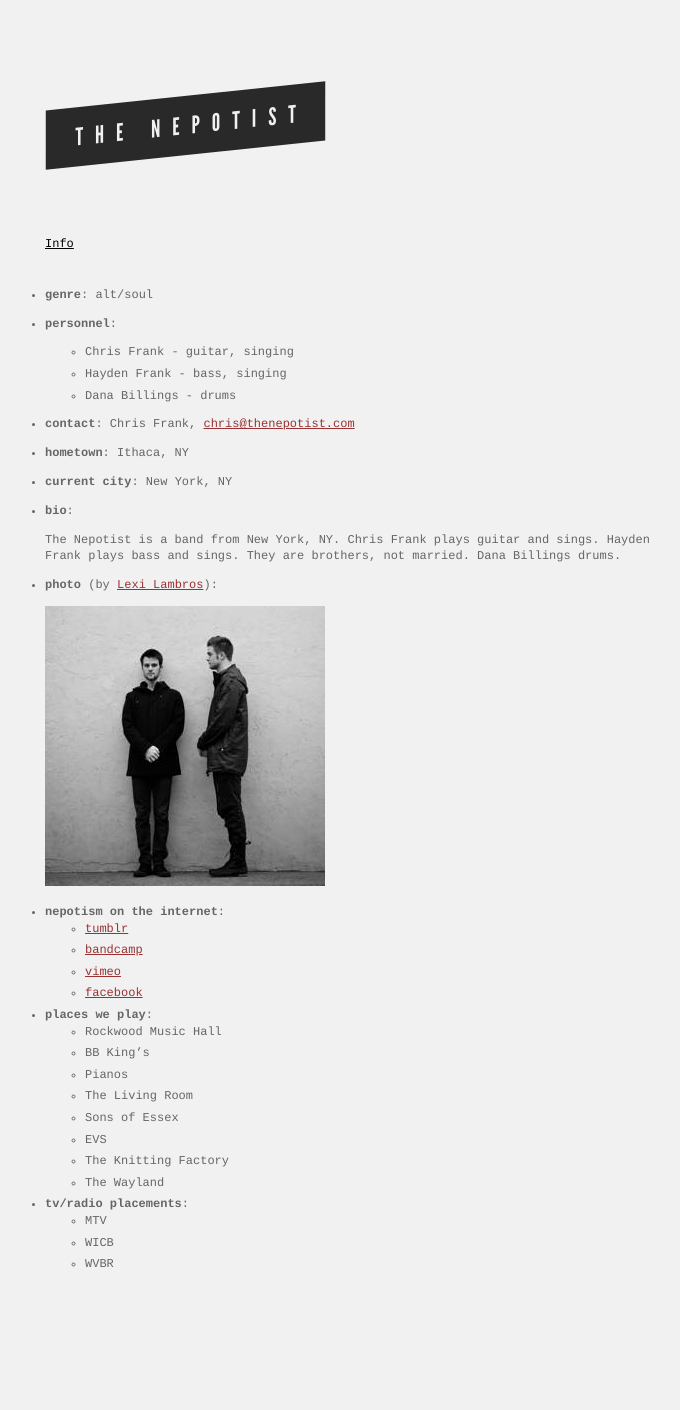
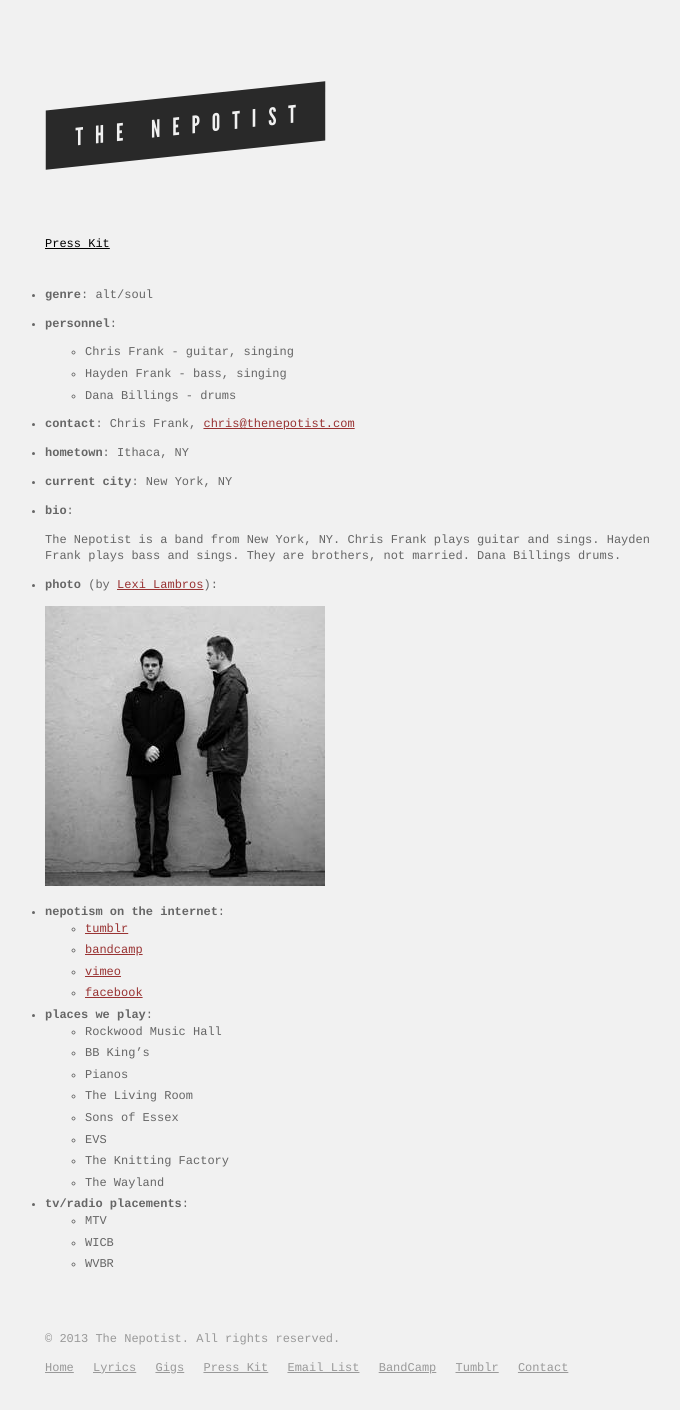
Before and after one commit to chrisfrank/chrisfrank.github.com, a Jekyll site: the page built from presskit/index.md, in a window 1280 px wide. Shown: the whole page, without its empty margins (285-965 px from the left). Built offline with Jekyll 4.4.1, drawn with Linux system fonts in a browser that asks for light colours; before the commit the page ends 1285 px from its top, so only the background shows below that.

Commit message:
added footer

```diff
--- a/_layouts/text.html
+++ b/_layouts/text.html
@@ -1,5 +1,18 @@
 {% include header.html %}
 <h2>{{ page.title }}</h2>
 {{ content }}
+<div id="footer">
+<h3>&copy; 2013 The Nepotist. All rights reserved.</h3>
+<ul>
+<li><a href="/">Home</a></li>
+<li><a href="/lyrics">Lyrics</a></li>
+<li><a href="/gigs">Gigs</a></li>
+<li><a href="/presskit.html">Press Kit</a></li>
+<li><a href="http://eepurl.com/rmK2T">Email List</a></li>
+<li><a href="http://music.thenepotist.com/">BandCamp</a></li>
+<li><a href="http://thenepotist.tumblr.com/">Tumblr</a></li>
+<li><a href="mailto:chris@thenepotist.com">Contact</a></li>
+</ul>
+</div>
 </body>
 </html>
--- a/presskit.md
+++ b/presskit/index.md
@@ -1,5 +1,5 @@
 ---
-title: Info
+title: Press Kit
 layout: text
 ---
 
--- a/style.css
+++ b/style.css
@@ -131,6 +131,11 @@ li {
   display: block;
 }
 
+#footer { margin-top: 4.8em; }
+#footer * { color: #999; }
+#footer ul { margin: 0 0 2.4em; padding: 0; list-style: none; }
+#footer li { display: inline-block; margin-right: 1em; }
+
 body.text h2 { text-decoration: underline; margin-bottom: 2.8em; }
 body.text ol { margin-bottom: 2.4em; }
 
```
Also changed, not shown: index.md (+2 -2 lines), gigs/index.md (renamed from gigs.md).
